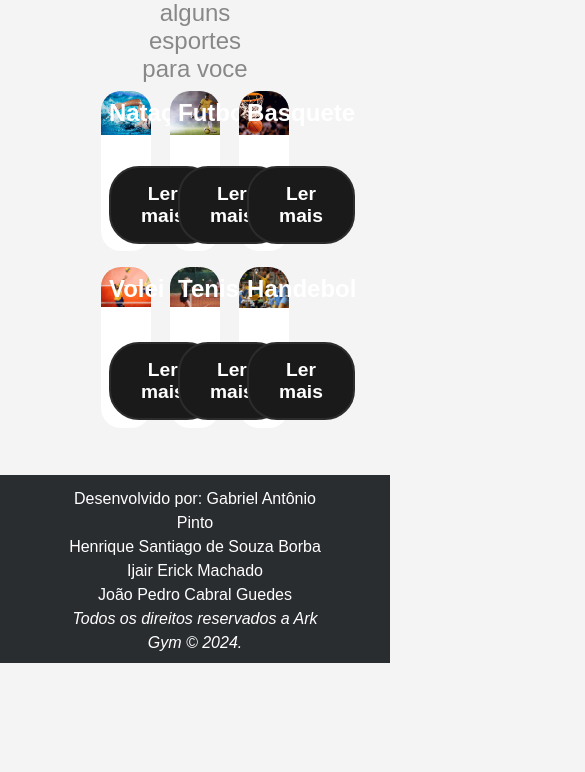
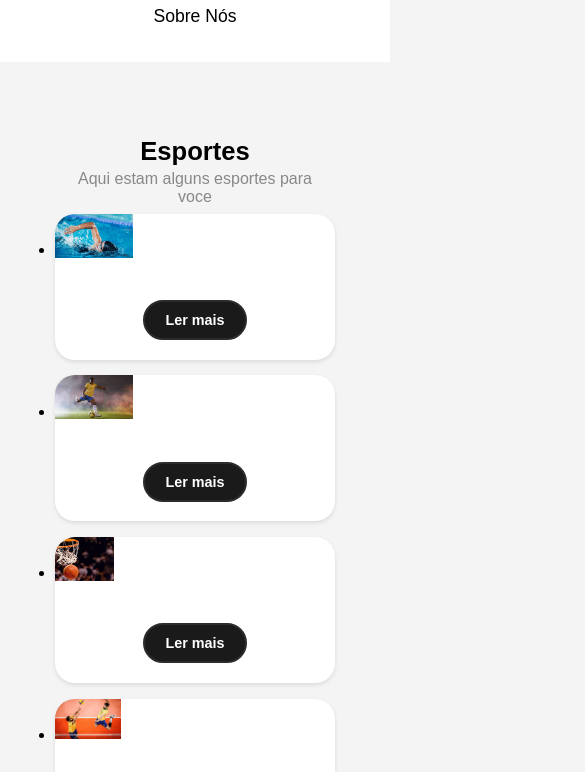
Before and after one commit to Henri0042007/academia3, a plain HTML site: page html/ex.html in a window 390 px wide. Shown: the part 265-1037 px from the top of the page, 585 px wide, since content can reach past the window. Before the commit the page ends 928 px from the top, so only its background shows below. Drawn offline with Linux system fonts and the light colour scheme.

Commit message:
deixei responsivo

```diff
--- a/css/ex.css
+++ b/css/ex.css
@@ -1,6 +1,7 @@
+/* Cabeçalho */
 main section.esportes {
     text-align: center;
-  /*  background: linear-gradient;   Se quiser fazer um background apague o comentario*/
+    /* background: linear-gradient; Se quiser fazer um background, remova o comentário */
     padding: 2vw 10vw 2vw 10vw;
     margin: 6vw 0 0 0;
 }
@@ -9,69 +10,84 @@ main section.esportes h2 {
     font-size: 2.4rem;
     margin: 0 0 1vw 0;
 }
+
 main section.esportes p.segundo {
     color: #888888;
     font-size: 1.5rem;
     margin: 0 15vw 0 15vw;
 }
+
 main section.esportes ul {
     display: flex;
     justify-content: center;
     flex-wrap: wrap;
 }
+
 main section.esportes ul li {
     width: 20%;
     background-color: white;
     margin: 2vw 2.5vw 2vw 2.5vw;
-    padding: 2vw 2vw 2vw 2vw;
+    padding: 2vw;
     border-radius: 20px;
+    box-shadow: 0 2px 4px rgba(0, 0, 0, 0.1);
+    transition: transform 0.3s, box-shadow 0.3s;
 }
+
 main section.esportes ul li h3 {
     font-size: 1.5rem;
     margin: 0 0 10vw 0;
     color: white;
 }
+
 main section.esportes ul li p {
     color: #888888;
     font-size: 1.3rem;
     margin: 0 2vw 0 2vw;
 }
+
 main section.esportes ul li p span {
     font-size: 2.2rem;
     background-color: #EFEFEF;
     padding: 1vw;
     border-radius: 100px;
 }
-main .esportes ul .na{
+
+main .esportes ul .na {
     background-image: url(../src/nataçao.jpg);
     background-repeat: no-repeat;
-    background-size: 20vw
+    background-size: 20vw;
 }
-main .esportes ul .fu{
+
+main .esportes ul .fu {
     background-image: url(../src/futebol.jpg);
     background-repeat: no-repeat;
-    background-size:20vw;
+    background-size: 20vw;
 }
-main .esportes ul .ba{
+
+main .esportes ul .ba {
     background-image: url(../src/basquete.webp);
     background-repeat: no-repeat;
-    background-size:15vw;
+    background-size: 15vw;
 }
-main .esportes ul .vo{
+
+main .esportes ul .vo {
     background-image: url(../src/volei.webp);
     background-repeat: no-repeat;
-    background-size:17vw;
+    background-size: 17vw;
 }
-main .esportes ul .te{
+
+main .esportes ul .te {
     background-image: url(../src/tenis.webp);
     background-repeat: no-repeat;
-    background-size:15.5vw;
+    background-size: 15.5vw;
 }
-main .esportes ul .ha{
+
+main .esportes ul .ha {
     background-image: url(../src/handebol.webp);
     background-repeat: no-repeat;
-    background-size:15.7vw;
+    background-size: 15.7vw;
 }
+
 .boton-elegante {
     padding: 15px 30px;
     border: 2px solid #2c2c2c;
@@ -86,6 +102,7 @@ main .esportes ul .ha{
     overflow: hidden;
     font-weight: bold;
 }
+
 .boton-elegante::after {
     content: "";
     position: absolute;
@@ -101,10 +118,65 @@ main .esportes ul .ha{
     transform: scale(0);
     transition: transform 0.5s ease;
 }
+
 .boton-elegante:hover::after {
     transform: scale(4);
 }
+
 .boton-elegante:hover {
     border-color: #666666;
     background: #292929;
 }
+
+@media (max-width: 768px) {
+    main section.esportes {
+        padding: 4vw 5vw;
+    }
+
+    main section.esportes h2 {
+        font-size: 2rem;
+    }
+
+    main section.esportes p.segundo {
+        font-size: 1.2rem;
+        margin: 0 10vw;
+    }
+
+    main section.esportes ul li {
+        width: 45%;
+        padding: 4vw;
+        margin: 2vw;
+    }
+
+    .boton-elegante {
+        padding: 12px 24px;
+        font-size: 1rem;
+    }
+}
+
+
+@media (max-width: 480px) {
+    main section.esportes {
+        padding: 5vw 2vw;
+    }
+
+    main section.esportes h2 {
+        font-size: 1.6rem;
+    }
+
+    main section.esportes p.segundo {
+        font-size: 1rem;
+        margin: 0 5vw;
+    }
+
+    main section.esportes ul li {
+        width: 90%;
+        margin: 2vw 0;
+        padding: 5vw;
+    }
+
+    .boton-elegante {
+        padding: 10px 20px;
+        font-size: 0.9rem;
+    }
+}
--- a/css/saude.css
+++ b/css/saude.css
@@ -1,4 +1,3 @@
-/* Cabeçalho */
 main h1 {
     text-align: center;
     color: #000000;
@@ -12,16 +11,14 @@ main p {
     font-size: 1.1rem;
 }
 
-/* Títulos dos Alongamentos (é bom saber)*/
+
 main h2 {
     color: #000000;
     margin-top: 40px;
     font-size: 1.8rem;
     border-left: 4px solid #000000;
     padding-left: 10px;
-
 }
-
 
 main ul {
     list-style: none;
@@ -43,6 +40,67 @@ main ul li:hover {
     transform: translateY(-3px);
     box-shadow: 0 4px 8px rgba(0, 0, 0, 0.15);
 }
+
+
 section {
-    padding: 0 10vw 0 10vw;
+    padding: 0 10vw;
 }
+
+
+@media (max-width: 768px) {
+
+    main h1 {
+        font-size: 2rem;
+    }
+
+
+    main p {
+        font-size: 1rem;
+        margin: 10px 10px;
+    }
+
+
+    main h2 {
+        font-size: 1.6rem;
+        margin-top: 30px;
+    }
+
+
+    main ul li {
+        padding: 10px;
+        font-size: 1rem;
+    }
+
+
+    section {
+        padding: 0 5vw;
+    }
+}
+
+
+@media (max-width: 480px) {
+
+    main h1 {
+        font-size: 1.5rem;
+    }
+
+
+    main p {
+        font-size: 0.9rem;
+    }
+
+
+    main h2 {
+        font-size: 1.4rem;
+        margin-top: 20px;
+    }
+
+    main ul li {
+        padding: 8px;
+        font-size: 0.9rem;
+    }
+
+    section {
+        padding: 0 3vw;
+    }
+}
--- a/css/style.css
+++ b/css/style.css
@@ -6,18 +6,11 @@
     box-sizing: border-box;
     text-decoration: none;
 }
-* {
-padding:0;
-margin:0;
-vertical-align:baseline;
-list-style:none;
-border:0
-}
+
 body {
     font-family: Arial, sans-serif;
     margin: 0;
     padding: 0;
-    box-sizing: border-box;
     background-color: #f4f4f4;
 }
 
@@ -28,36 +21,11 @@ header {
     text-align: center;
 }
 
-nav ul {
-    list-style-type: none;
-    padding: 0;
-}
-
-nav ul li {
-    display: inline;
-    margin-right: 1em;
-}
-
-nav ul li a {
-    color: rgb(0, 0, 0);
-    text-decoration: none;
-}
-
-
-/*footer {
-    background-color: #333;
-    color: white;
-    text-align: center;
-    padding: 1em 0;
-    position: fixed;
-    bottom: 0;
-    width: 100%;
-}*/
 header {
     display: flex;
     align-items: center;
     justify-content: space-between;
-    padding: 0 1em;
+    padding: 0 2vw;
 }
 
 .logo-container {
@@ -66,8 +34,8 @@ header {
 }
 
 .logo {
-    height: 125px;
-    margin-right: 20px;
+    height: 8vw;
+    margin-right: 2vw;
 }
 
 nav {
@@ -84,12 +52,9 @@ nav ul {
 }
 
 nav ul li {
-    margin-left: 1em;
+    margin-left: 2vw;
 }
 
-main {
-    padding: 2em;
-}
 nav ul li a {
     color: rgb(0, 0, 0);
     text-decoration: none;
@@ -111,6 +76,10 @@ nav ul li a::after {
 
 nav ul li a:hover::after {
     width: 100%;
+}
+
+main {
+    padding: 2em;
 }
 
 footer {
@@ -144,9 +113,82 @@ footer {
     margin-top: 1vw;
     line-height: 1.5;
     font-size: 1rem;
-    padding: 0 15vw 0 15vw;
+    padding: 0 15vw;
 }
 
 footer span {
     font-style: italic;
 }
+
+@media (max-width: 768px) {
+
+    header {
+        flex-direction: column;
+        align-items: center;
+        text-align: center;
+    }
+
+    .logo {
+        height: 10vw;
+        margin-right: 0;
+    }
+
+    nav ul {
+        flex-direction: column;
+        margin-top: 1em;
+    }
+
+    nav ul li {
+        margin-left: 0;
+        margin-bottom: 1em;
+    }
+
+    footer {
+        font-size: 3vw;
+        padding: 5vw 2vw;
+    }
+
+    footer nav ul {
+        flex-direction: column;
+        gap: 1.5vw;
+    }
+
+    footer p {
+        padding: 0 5vw;
+        font-size: 3vw;
+    }
+}
+
+
+@media (max-width: 480px) {
+
+    header {
+        flex-direction: column;
+        padding: 3vw 2vw;
+    }
+
+    .logo {
+        height: 12vw;
+        margin-right: 0;
+        margin-bottom: 1em;
+    }
+
+    nav ul li {
+        margin-bottom: 1.5em;
+    }
+
+    nav ul li a {
+        font-size: 1.1rem;
+        padding: 0.5em;
+    }
+
+    footer {
+        font-size: 4vw;
+        padding: 5vw 2vw;
+    }
+
+    footer p {
+        padding: 0 4vw;
+        font-size: 3.5vw;
+    }
+}
```
Also changed, not shown: css/home.css (+7 -7 lines). Lines whose indentation alone changed are shown as unchanged.
